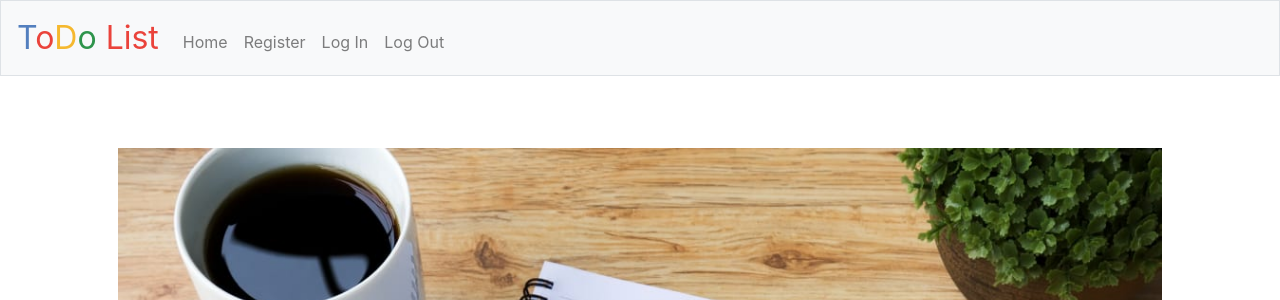
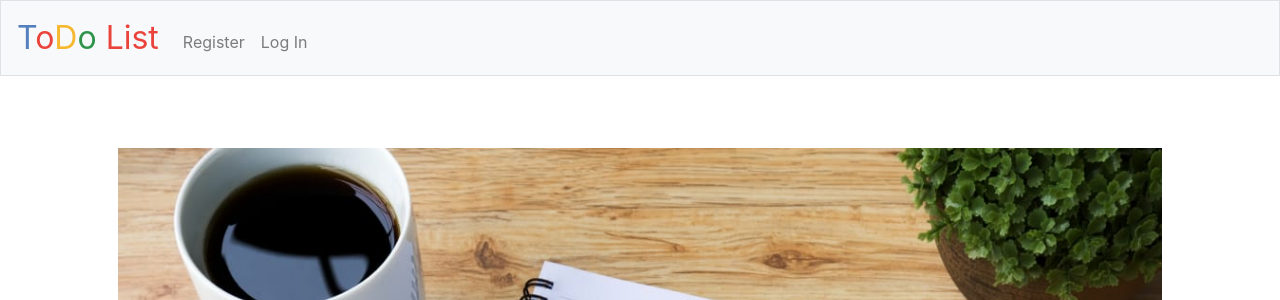
Before and after one commit to AdelaMester/todo-Django, a Django app: page / in a window 1280 px wide. Shown: the top 300 px of the page. Run offline with Django 3.2, Linux system fonts and the light colour scheme.

Commit message:
styled page manu

```diff
--- a/todoList/templates/todoList/layout.html
+++ b/todoList/templates/todoList/layout.html
@@ -34,10 +34,8 @@
                     </ul>
                 {% else %}
                     <ul class="navbar-nav mr-auto mt-2">
-                        <li class="nav-item"><a class="nav-link" href="/home">Home</a></li>
                         <li class="nav-item"><a class="nav-link" href="/register">Register</a></li>
                         <li class="nav-item"><a class="nav-link" href="/login">Log In</a></li>
-                        <li class="nav-item"><a class="nav-link" href="/logout">Log Out</a></li>
                     </ul>
                 {% endif %}
             </div>
```
